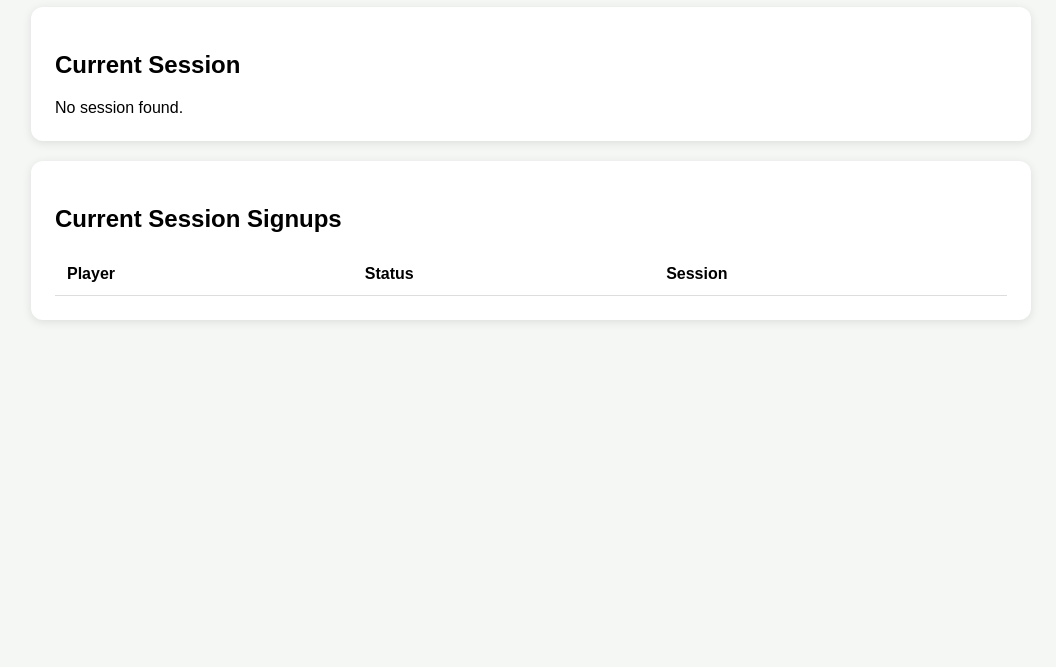
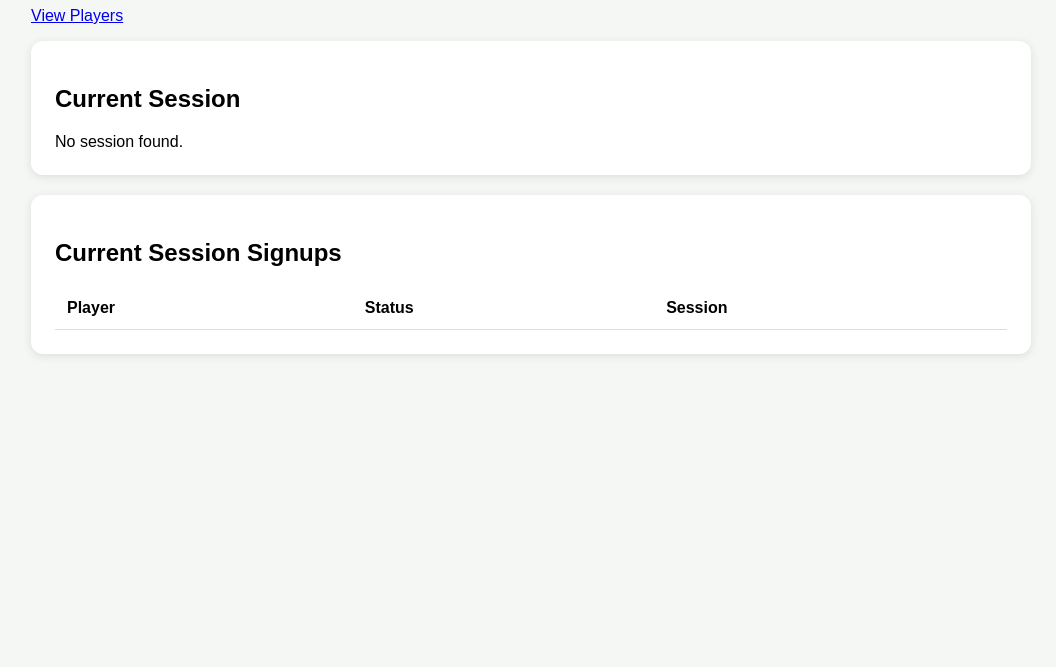
Before and after one commit to oo7dand/pickleball-shotout, a plain HTML site: page admin.html in a window 1280 px wide. Shown: the part 133-800 px from the top of the page, without its empty margins (109-1165 px from the left). Drawn offline with nearby package versions, Linux system fonts and the light colour scheme; no server answers.

Commit message:
Add link to view players in admin dashboard

```diff
--- a/admin.html
+++ b/admin.html
@@ -19,6 +19,10 @@
 <body>
 
 <h1>Admin Dashboard</h1>
+
+  <p>
+  <a href="players.html">View Players</a>
+</p>
 
 <div class="card">
   <h2>Current Session</h2>
```
